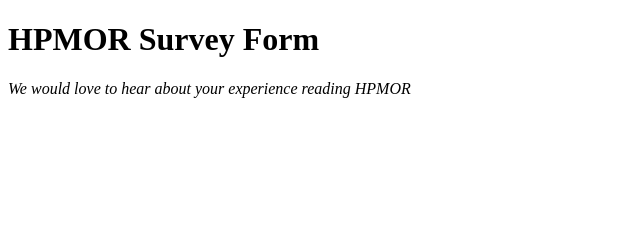
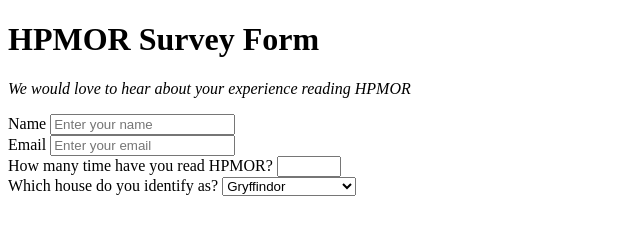
Before and after one commit to DanielLaV/survery-form, a plain HTML site: page index.html in a window 1280 px wide. Shown: the whole page, without its empty margins (0-640 px from the left). Drawn offline with Linux system fonts and the light colour scheme.

Commit message:
Complete about half of the HTML page

```diff
--- a/index.html
+++ b/index.html
@@ -12,6 +12,33 @@
 
         <form id="survey-form">
 
+            <div class="form-group">
+                <label id="name-label">Name</label>
+                <input id="name" type="text" placeholder="Enter your name">
+            </div>
+
+            <div class="form-group">
+                <label id="email-label">Email</label>
+                <input id="email" type="email" placeholder="Enter your email">
+            </div>
+
+            <div class="form-group">
+                <label id="number-label">How many time have you read HPMOR?</label>
+                <input id="number" type="number" min="5" max="104">
+            </div>
+
+            <div class="form-group">
+                <label id="house-label">Which house do you identify as?</label>
+                <select id="house" name="house">
+                    <option value="gryffindor">Gryffindor</option>
+                    <option value="ravenclaw">Ravenclaw</option>
+                    <option value="hufflepuff">Hufflepuff</option>
+                    <option value="slytherin">Slytherin</option>
+                    <option value="idgaf">I hate this question</option>
+                </select>
+            </div>
+
+
 
         </form>
 
```
